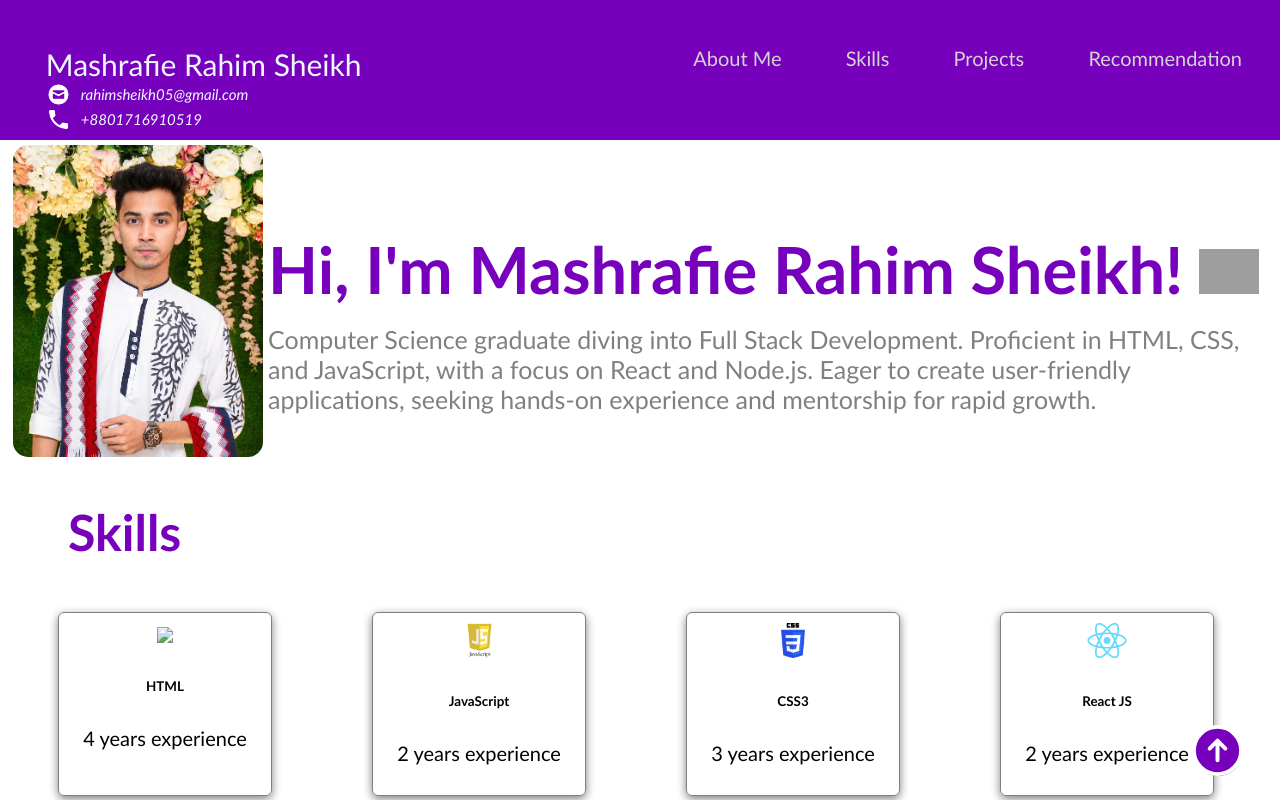
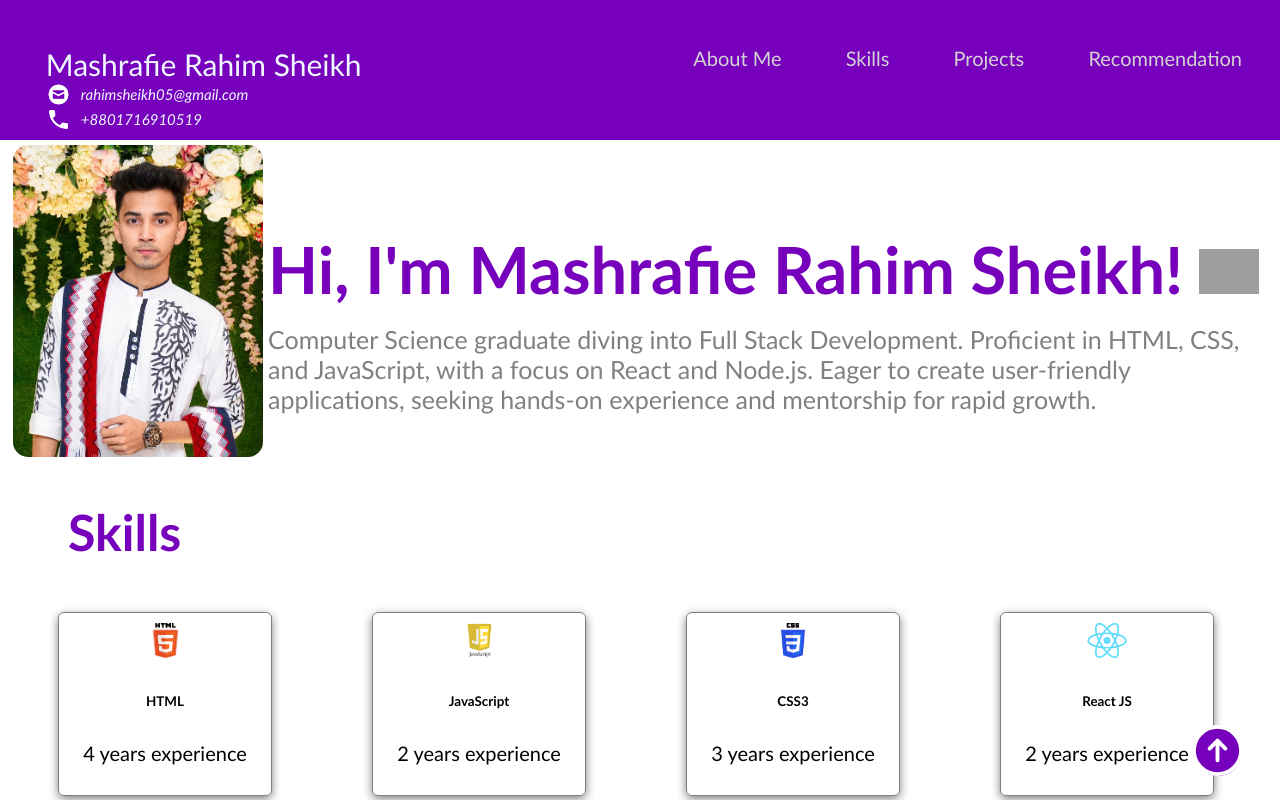
Before and after one commit to m3tal10/My-portfolio, a plain HTML site: page index.html in a window 1280 px wide. Shown: the top 800 px of the page. Drawn offline with Linux system fonts and the light colour scheme; grey boxes are pictures that could not be loaded; a script that the page names is missing.

Commit message:
Update index.html

```diff
--- a/index.html
+++ b/index.html
@@ -57,7 +57,7 @@
 
       <div class="all_skills">
         <div class="skill">
-          <img src="html_finalprojimages/.png"/>
+          <img src="html_finalprojimages/html5.png"/>
           <h6>HTML</h6>
           <p>4 years experience</p>
         </div>
```
